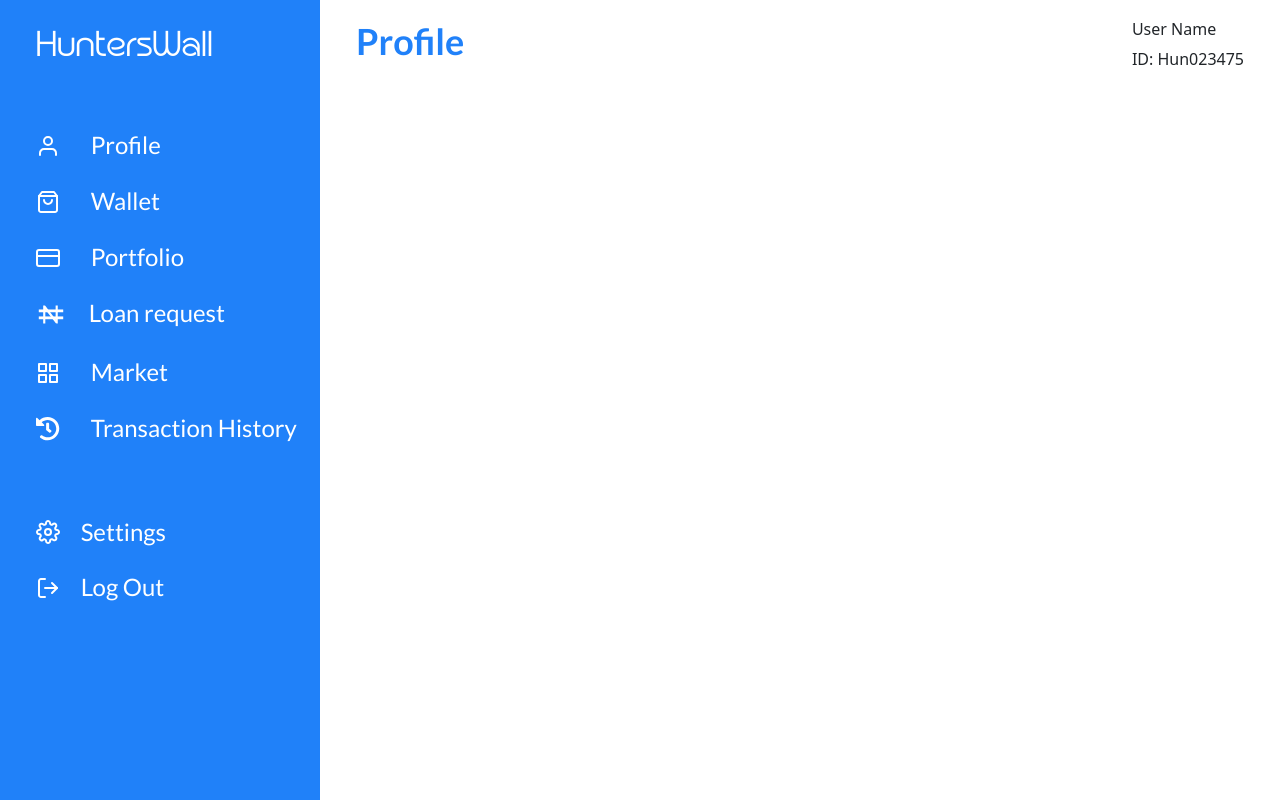
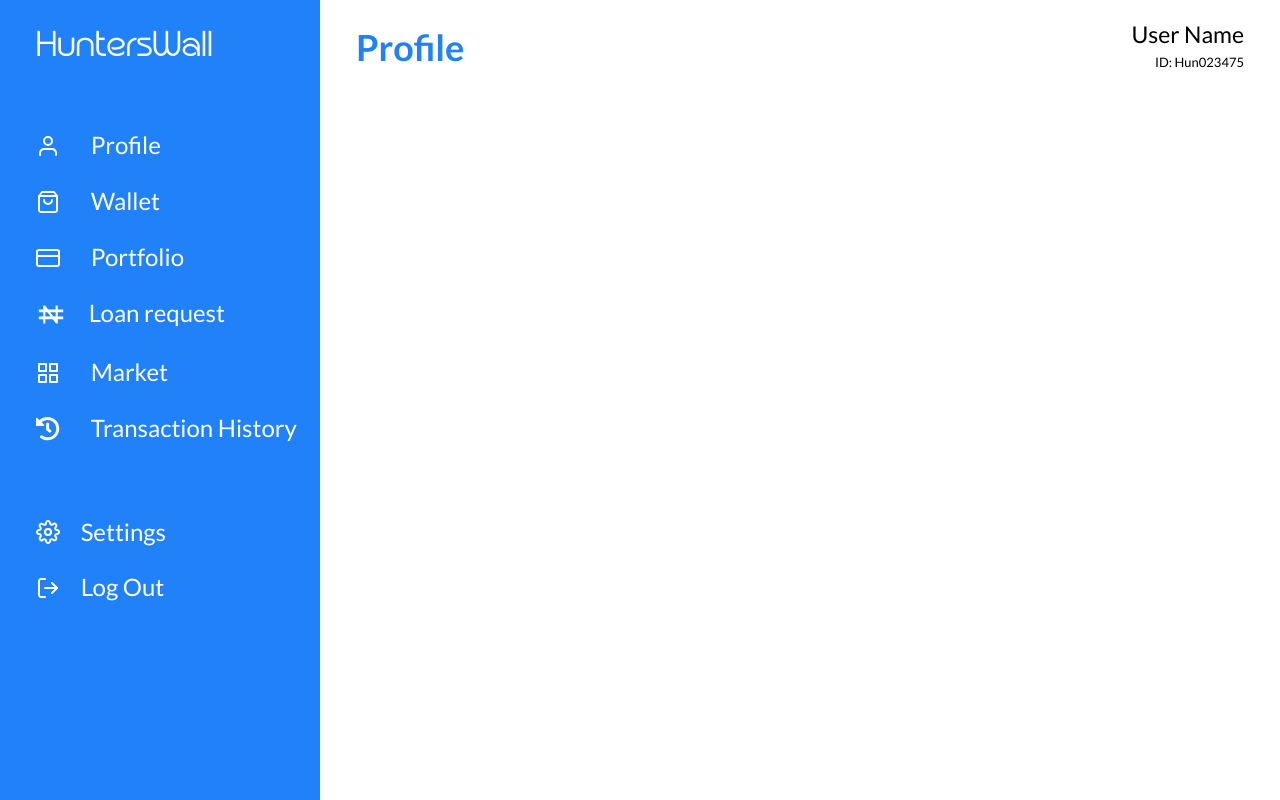
Before and after one commit to Dreezy305/HuntersWall, a Next.js app: page /dashboard in a window 1280 px wide. Built offline with nearby package versions, Linux system fonts and the light colour scheme; no server answers.

Commit message:
dashboard

```diff
--- a/components/dashboard/rightSide.js
+++ b/components/dashboard/rightSide.js
@@ -3,9 +3,9 @@ import React from "react";
 function RightSide() {
   return (
     <div className="rightSideBar">
-      <div className="d-flex flex-row justify-content-between">
+      <div className="d-flex flex-row justify-content-between align-items-center rightSideBar_top">
         <h1 className="ms-3">Profile</h1>
-        <div className="me-3">
+        <div className="me-3 d-flex flex-column justify-content-end align-items-end">
           <h6>User Name</h6>
           <p>ID: Hun023475</p>
         </div>
--- a/styles/globals.scss
+++ b/styles/globals.scss
@@ -584,7 +584,7 @@
   background: #ffffff;
   padding: 20px;
   min-height: 100vh;
-
+  &_top {
     h1 {
       font-family: Lato;
       font-style: normal;
@@ -592,6 +592,25 @@
       font-size: 36px;
       line-height: 43px;
       color: #2081f9;
+    }
+
+    h6 {
+      font-family: Lato;
+      font-style: normal;
+      font-weight: normal;
+      font-size: 23px;
+      line-height: 29px;
+      color: #000000;
+    }
+
+    p {
+      font-family: Lato;
+      font-style: normal;
+      font-weight: normal;
+      font-size: 13px;
+      line-height: 10px;
+      color: #000000;
+    }
   }
 }
 
```
Lines whose indentation alone changed are shown as unchanged.
